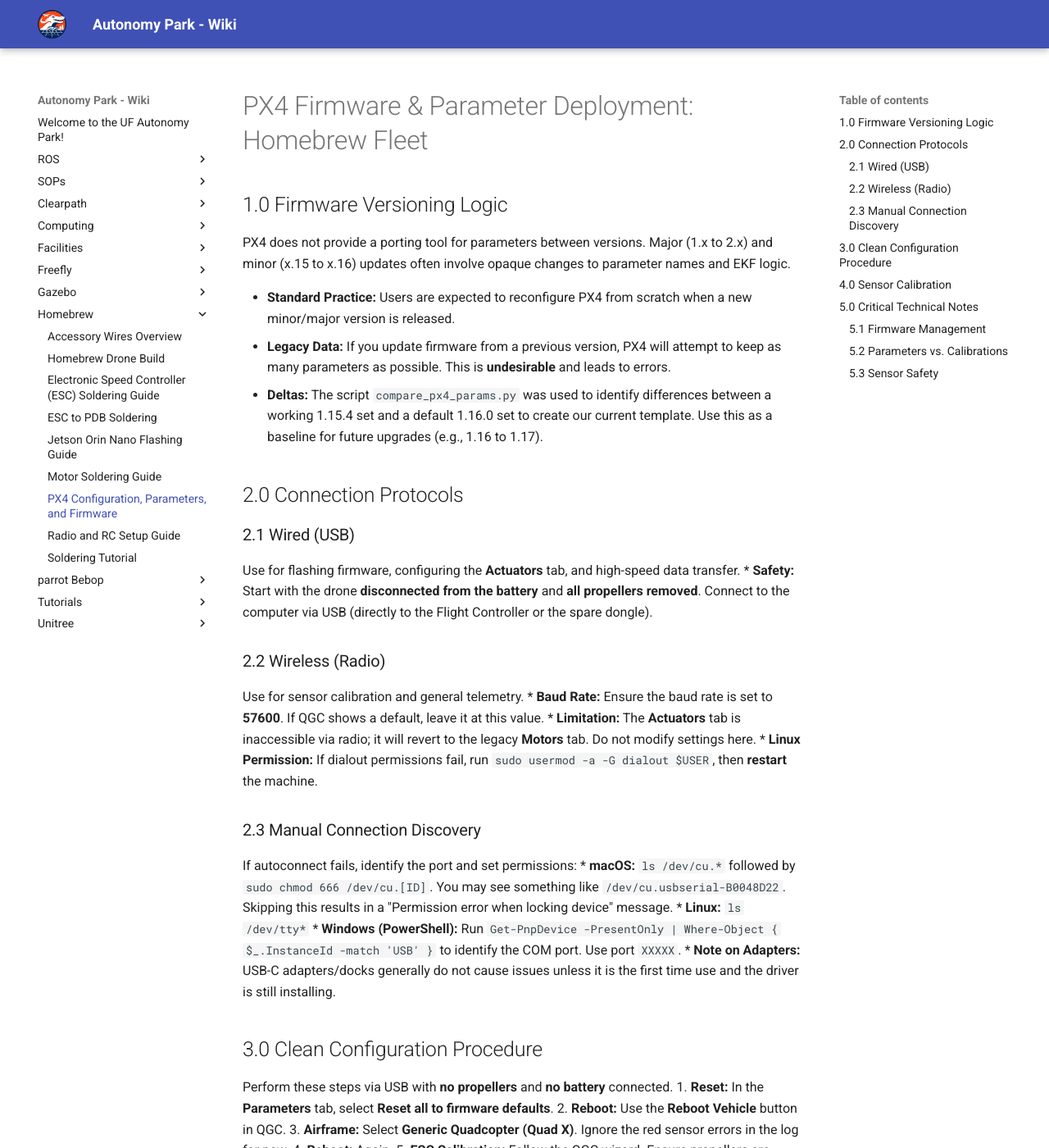
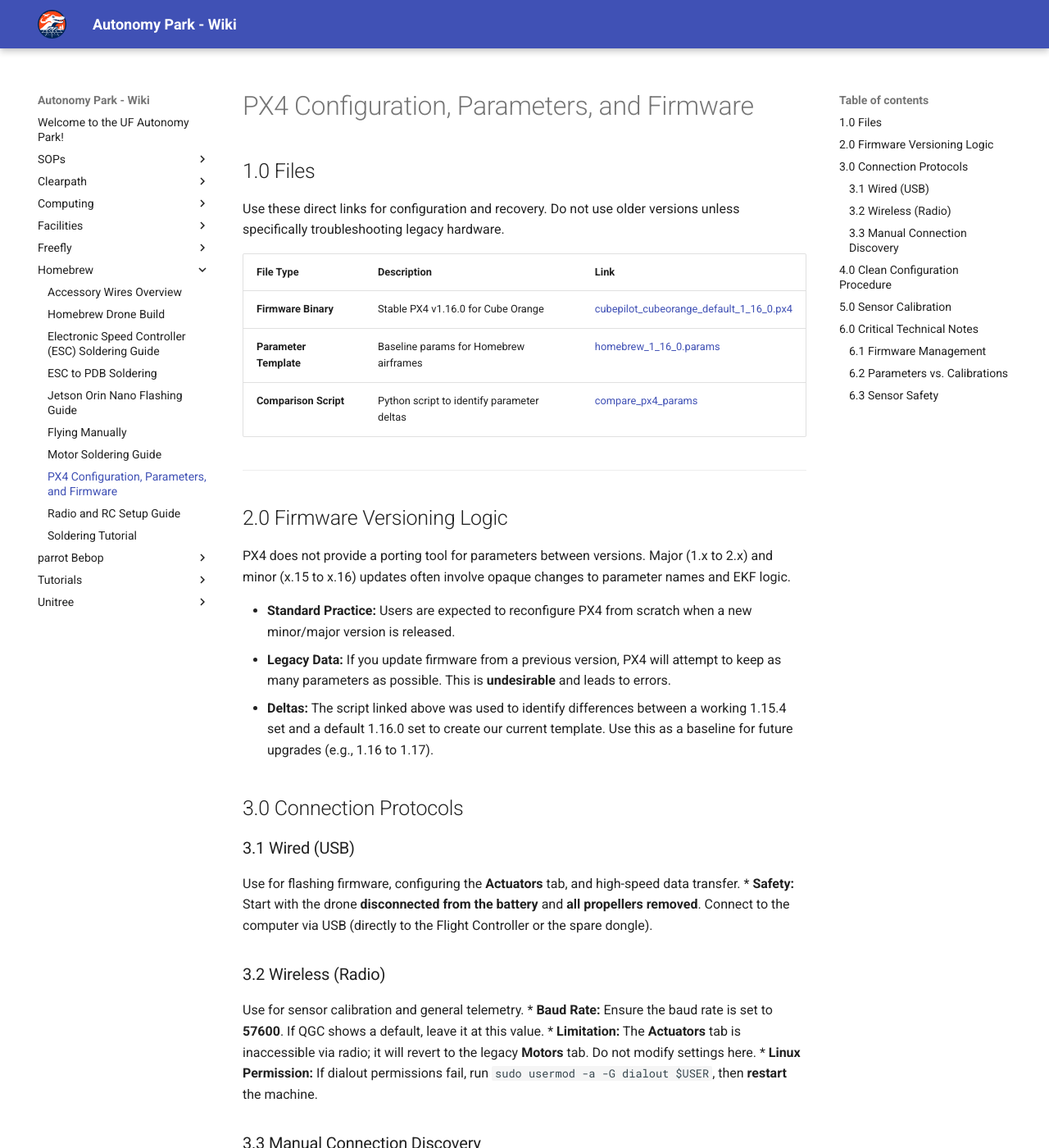
Before and after one commit to UFL-Autonomy-Park/apark_wiki, an MkDocs documentation site: the page built from docs/homebrew/px4-configuration.md, in a window 1280 px wide and 1400 px high. Shown: the whole window at 82% size. Built offline with MkDocs 1.6.1 and Material for MkDocs 9.7.7, drawn with Linux system fonts in a browser that asks for light colours; some of the changed text lies outside the part shown.

```diff
--- a/docs/homebrew/px4_configuration.md
+++ b/docs/homebrew/px4-configuration.md
@@ -2,34 +2,43 @@
 title: PX4 Configuration, Parameters, and Firmware
 ---
 
-# PX4 Firmware & Parameter Deployment: Homebrew Fleet
+## 1.0 Files
+Use these direct links for configuration and recovery. Do not use older versions unless specifically troubleshooting legacy hardware.
 
-## 1.0 Firmware Versioning Logic
+| File Type | Description | Link |
+| :--- | :--- | :--- |
+| **Firmware Binary** | Stable PX4 v1.16.0 for Cube Orange | [cubepilot_cubeorange_default_1_16_0.px4](cubepilot_cubeorange_default_1_16_0.px4) |
+| **Parameter Template** | Baseline params for Homebrew airframes | [homebrew_1_16_0.params](homebrew_1_16_0.params) |
+| **Comparison Script** | Python script to identify parameter deltas | [compare_px4_params](compare_px4_params) |
+
+---
+
+## 2.0 Firmware Versioning Logic
 PX4 does not provide a porting tool for parameters between versions. Major (1.x to 2.x) and minor (x.15 to x.16) updates often involve opaque changes to parameter names and EKF logic.
 
 * **Standard Practice:** Users are expected to reconfigure PX4 from scratch when a new minor/major version is released.
 * **Legacy Data:** If you update firmware from a previous version, PX4 will attempt to keep as many parameters as possible. This is **undesirable** and leads to errors.
-* **Deltas:** The script `compare_px4_params.py` was used to identify differences between a working 1.15.4 set and a default 1.16.0 set to create our current template. Use this as a baseline for future upgrades (e.g., 1.16 to 1.17).
+* **Deltas:** The script linked above was used to identify differences between a working 1.15.4 set and a default 1.16.0 set to create our current template. Use this as a baseline for future upgrades (e.g., 1.16 to 1.17).
 
-## 2.0 Connection Protocols
-### 2.1 Wired (USB)
+## 3.0 Connection Protocols
+### 3.1 Wired (USB)
 Use for flashing firmware, configuring the **Actuators** tab, and high-speed data transfer.
 * **Safety:** Start with the drone **disconnected from the battery** and **all propellers removed**. Connect to the computer via USB (directly to the Flight Controller or the spare dongle).
 
-### 2.2 Wireless (Radio)
+### 3.2 Wireless (Radio)
 Use for sensor calibration and general telemetry.
 * **Baud Rate:** Ensure the baud rate is set to **57600**. If QGC shows a default, leave it at this value.
 * **Limitation:** The **Actuators** tab is inaccessible via radio; it will revert to the legacy **Motors** tab. Do not modify settings here.
 * **Linux Permission:** If dialout permissions fail, run `sudo usermod -a -G dialout $USER`, then **restart** the machine.
 
-### 2.3 Manual Connection Discovery
+### 3.3 Manual Connection Discovery
 If autoconnect fails, identify the port and set permissions:
 * **macOS:** `ls /dev/cu.*` followed by `sudo chmod 666 /dev/cu.[ID]`. You may see something like `/dev/cu.usbserial-B0048D22`. Skipping this results in a "Permission error when locking device" message.
 * **Linux:** `ls /dev/tty*`
 * **Windows (PowerShell):** Run `Get-PnpDevice -PresentOnly | Where-Object { $_.InstanceId -match 'USB' }` to identify the COM port. Use port `XXXXX`.
 * **Note on Adapters:** USB-C adapters/docks generally do not cause issues unless it is the first time use and the driver is still installing.
 
-## 3.0 Clean Configuration Procedure
+## 4.0 Clean Configuration Procedure
 Perform these steps via USB with **no propellers** and **no battery** connected.
 1.  **Reset:** In the **Parameters** tab, select **Reset all to firmware defaults**.
 2.  **Reboot:** Use the **Reboot Vehicle** button in QGC.
@@ -37,23 +46,23 @@ Perform these steps via USB with **no propellers** and **no battery** connected.
 4.  **Reboot:** Again.
 5.  **ESC Calibration:** Follow the QGC wizard. Ensure propellers are removed before plugging in the battery when prompted.
 6.  **Power:** Calibrate battery voltage using a physical voltmeter for reference.
-7.  **Template:** Load the `homebrew_1_16_0.params` file. Ignore all legacy versions.
+7.  **Template:** Load the latest PX4 template for the Homebrews: [homebrew_1_16_0.params](homebrew_1_16_0.params).
 8.  **Reboot:** Final reboot to commit parameter changes.
 
-## 4.0 Sensor Calibration
+## 5.0 Sensor Calibration
 Disconnect USB and switch to wireless radio to prevent cable snags and connector damage during movement. Seal the drone up for a firm grip.
 1.  **Orientation:** In the **Sensors** tab, set `SENS_BOARD_ROT` to **Yaw 90 deg** (Raw Value: 2). The Homebrew FCs are mounted 90° clockwise from the desired front-facing side.
 2.  **Required Calibrations:** Level Horizon, Accelerometer, Gyroscope, and Compass.
 3.  **Critical Warning:** You **must** recalibrate every drone individually. Loading a `.params` file imports the specific calibration offsets of the source drone. Because every drone has unique magnetic interference (soft/hard iron) and IMU biases, using another drone's calibration will cause measurements to drift or trigger EKF failures.
 
-## 5.0 Critical Technical Notes
-### 5.1 Firmware Management
+## 6.0 Critical Technical Notes
+### 6.1 Firmware Management
 The PX4 repository does not maintain easily accessible binaries for older releases. When you flash via QGC, it pulls the **latest stable** version automatically.
-* **Internal Storage:** We maintain the stable binary `cubepilot_cubeorange_default_1_16_0.px4` to avoid forced upgrades.
+* **Internal Storage:** We maintain the stable binary [cubepilot_cubeorange_default_1_16_0.px4](cubepilot_cubeorange_default_1_16_0.px4) to avoid forced upgrades.
 * **Source Building:** Do not attempt to build old versions from source unless you are prepared to manually roll back all recursive submodules, which is historically difficult.
 
-### 5.2 Parameters vs. Calibrations
+### 6.2 Parameters vs. Calibrations
 Not everything is stored in a `.params` file. Calibration data (like ESC calibration) is specific to the hardware-level timing and must be performed on every drone individually after a firmware upgrade, even if using a template.
 
-### 5.3 Sensor Safety
+### 6.3 Sensor Safety
 Never calibrate sensors over USB. Compass calibration requires continuous slow spinning. USB cables will snag, tangle, and potentially damage the flight controller port or the cable itself. Use the wireless radio.
```
Also changed, not shown: docs/ROS/basics.md (deleted, +0 -130 lines), docs/computing/gitea.md (deleted, +0 -47 lines), docs/facilities/dimensions.md (added, +7 -0 lines), docs/facilities/general.md (+0 -6 lines), docs/gazebo/install-gazebo.md (deleted, +0 -17 lines), docs/homebrew/how-to-fly.md (added, +78 -0 lines), docs/homebrew/qx7_guide.png (added), 3 other files.
